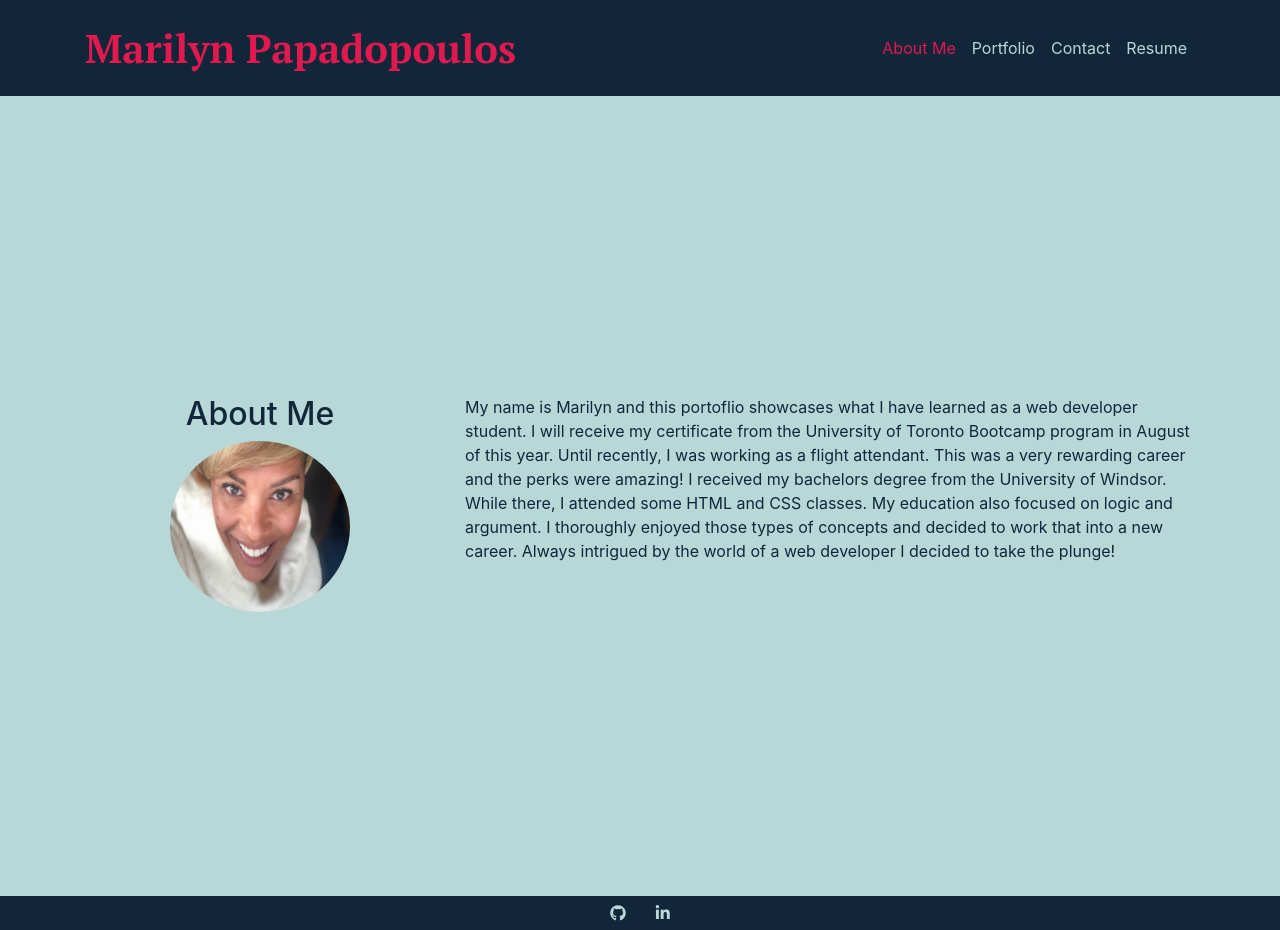
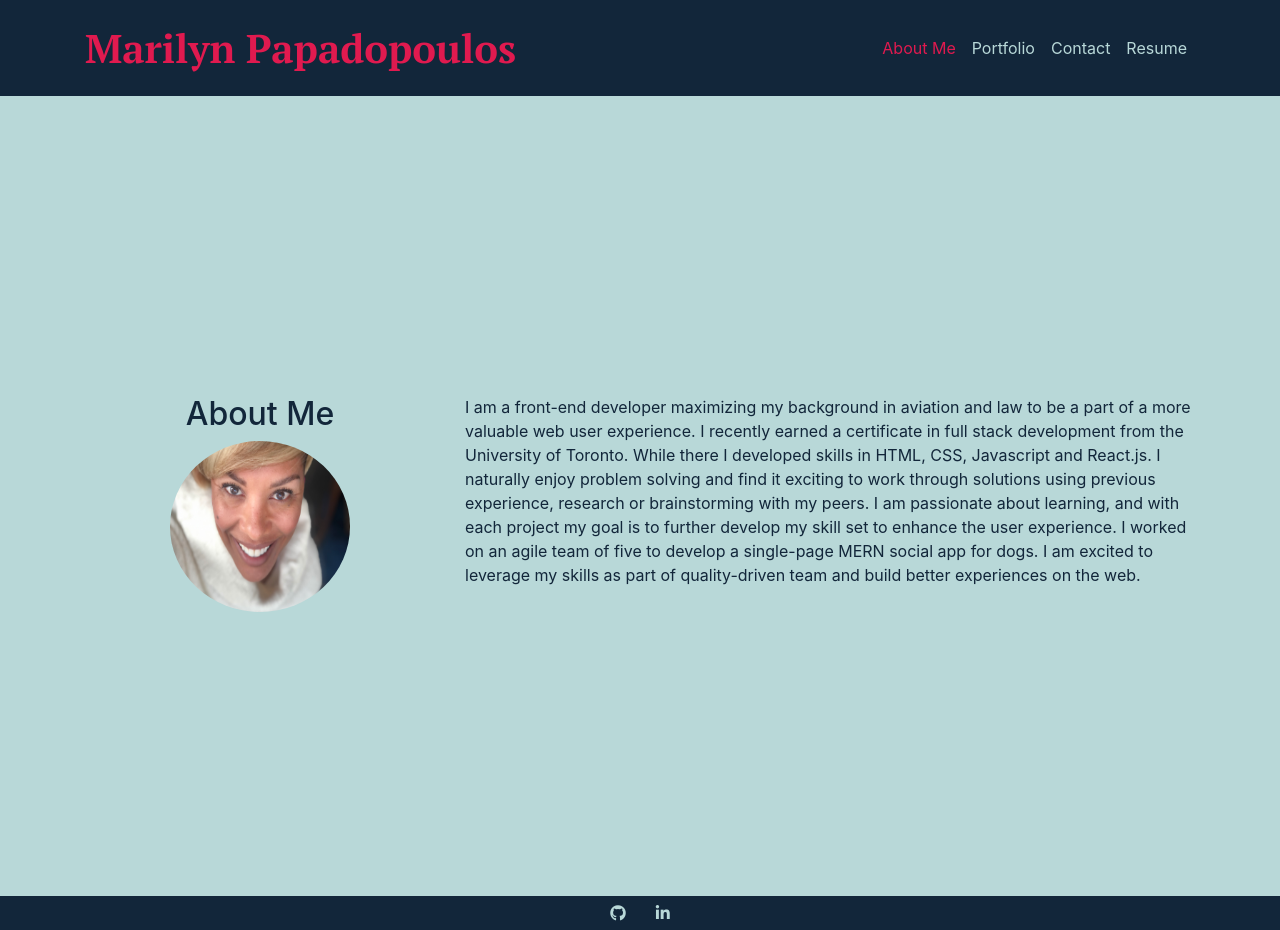
Before and after one commit to MarilynPapadopoulos/react-portfolio, a React (Create React App) app: page / in a window 1280 px wide. Built offline with nearby package versions, Linux system fonts and the light colour scheme.

Commit message:
changed about text

```diff
--- a/src/Components/About/index.js
+++ b/src/Components/About/index.js
@@ -12,9 +12,12 @@ function About() {
             <Image src= {Profile2} width="180" height="171" alt="profile picture" roundedCircle />
           </Col>
           <Col xs={12} md={8}>
-          <p className="about-text">My name is Marilyn and this portoflio showcases what I have learned as a web developer student.  I will receive my certificate from the University of Toronto Bootcamp program in August of this year.  Until recently, I was working as a flight attendant.  This was a very rewarding career and the perks were amazing!
-
-          I received my bachelors degree from the University of Windsor.  While there, I attended some HTML and CSS classes.  My education also focused on logic and argument. I thoroughly enjoyed those types of concepts and decided to work that into a new career.  Always intrigued by the world of a web developer I decided to take the plunge!</p>
+          <p className="about-text">I am a front-end developer maximizing my background in aviation and law to be a part of a more valuable web user experience.
+          I recently earned a certificate in full stack development from the University of Toronto.  While there I developed skills in HTML, CSS, Javascript and React.js.
+          I naturally enjoy problem solving and find it exciting to work through solutions using previous experience, research or brainstorming with my peers.
+          I am passionate about learning, and with each project my goal is to further develop my skill set to enhance the user experience.  I worked on an agile team of five to develop a single-page MERN social app for dogs.
+          I am excited to leverage my skills as part of quality-driven team and build better experiences on the web.
+</p>
           </Col>
         </Row>
       </Container>
```
